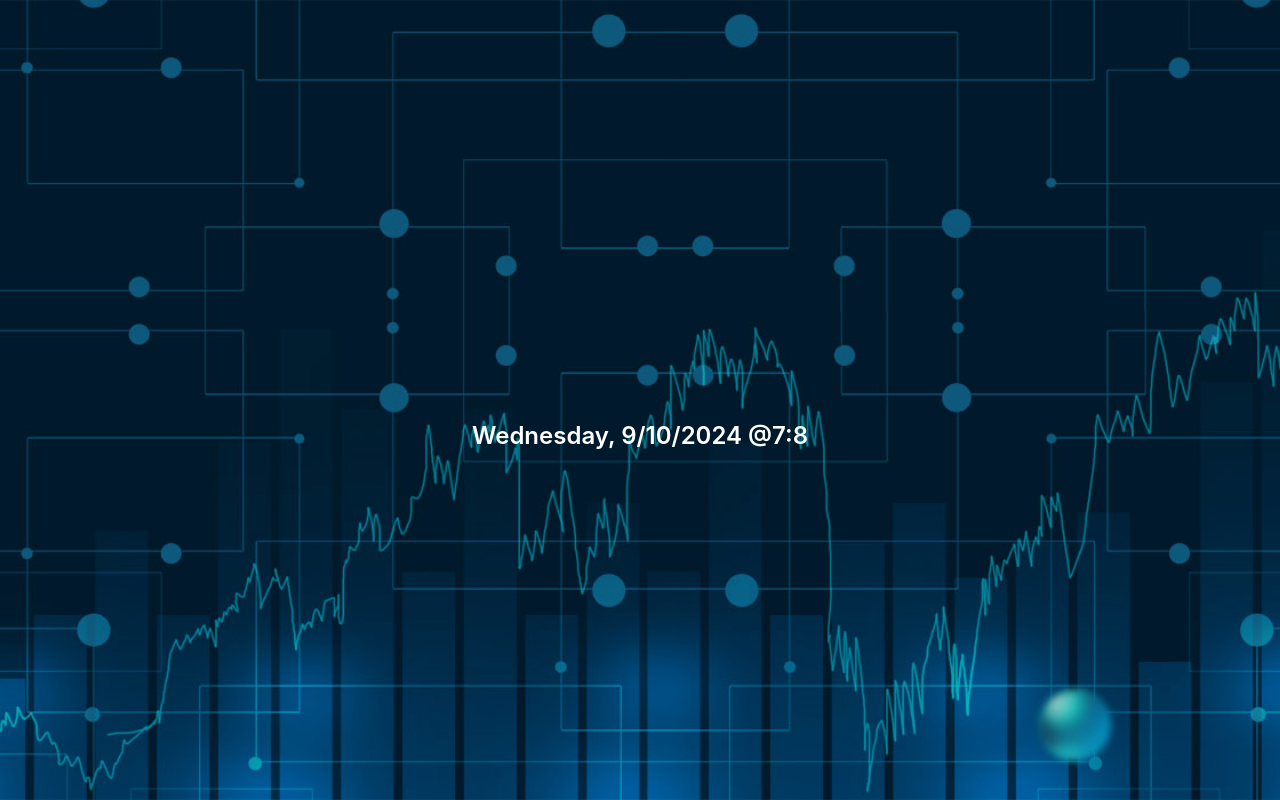
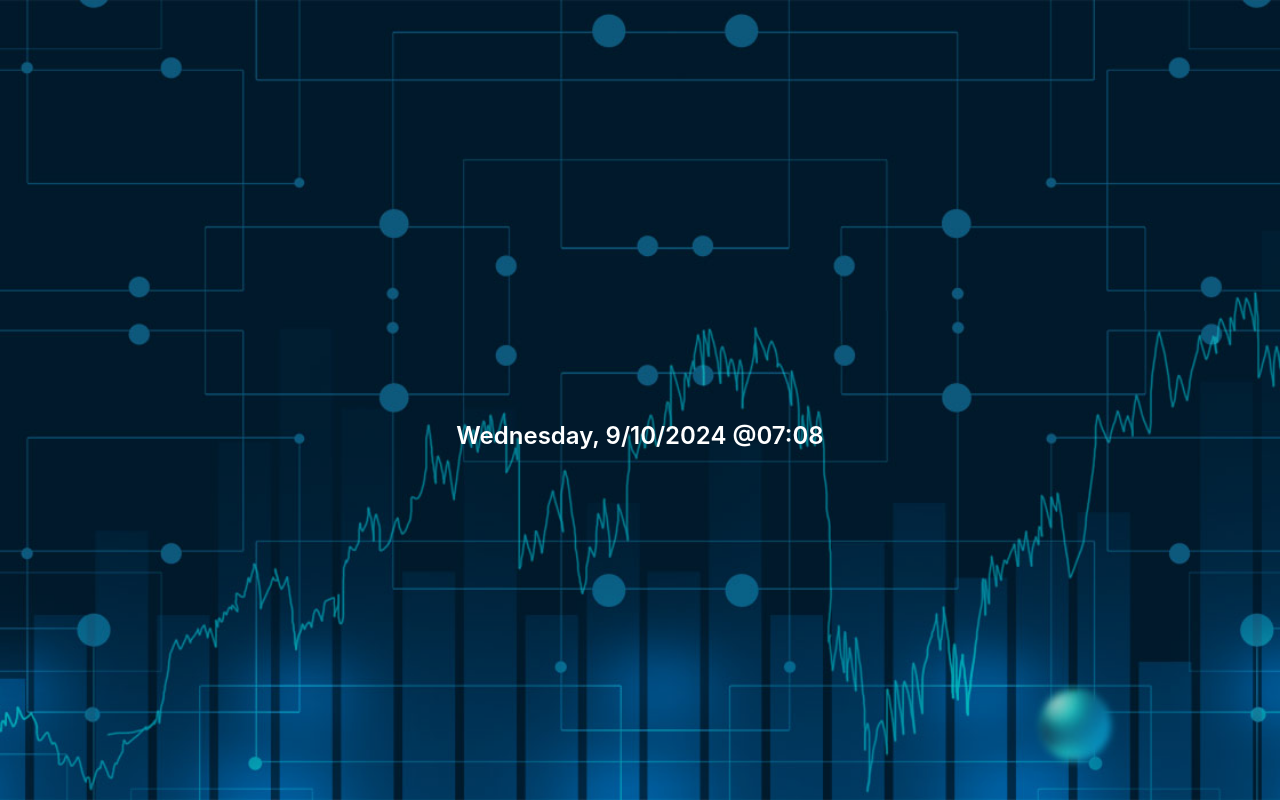
Before and after one commit to nevalides/dashboard-counter-animation, a React (Vite) app: page / in a window 1280 px wide. Built offline with nearby package versions, Linux system fonts and the light colour scheme; no server answers.

Commit message:
feat(index): adjusting date to display time with zero in front if it's below 10

```diff
--- a/src/App.jsx
+++ b/src/App.jsx
@@ -5,7 +5,7 @@ function App() {
   const currentDate = new Date();
   const formatDate = (date) => {
     const todayDate = `${date.getDate()}/${date.getMonth() + 1}/${date.getFullYear()}`
-    const time = `${date.getHours()}:${date.getMinutes()}`
+    const time = `${date.getHours() > 10 ? date.getHours() : `0${date.getHours()}`}:${date.getMinutes() > 10 ? date.getMinutes() : `0${date.getMinutes()}`}`
 
     const days = ['Sunday', 'Monday', "Tuesday", 'Wednesday', 'Thursday', 'Friday', 'Saturday'];
 
```
